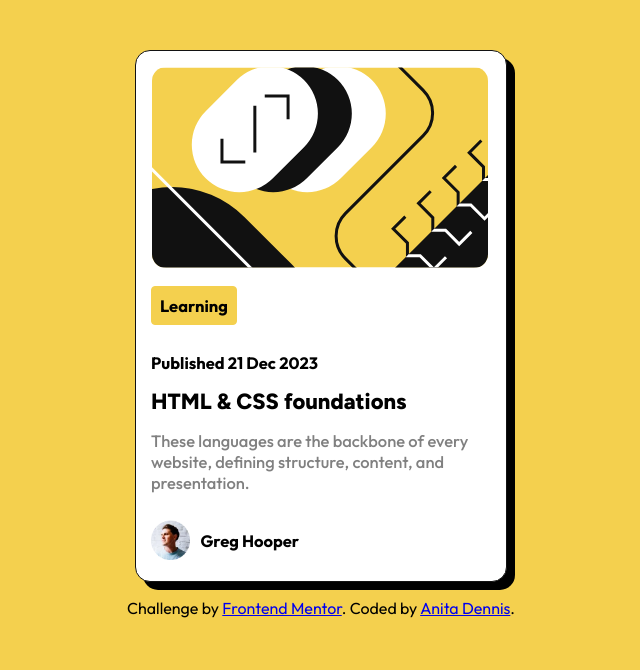
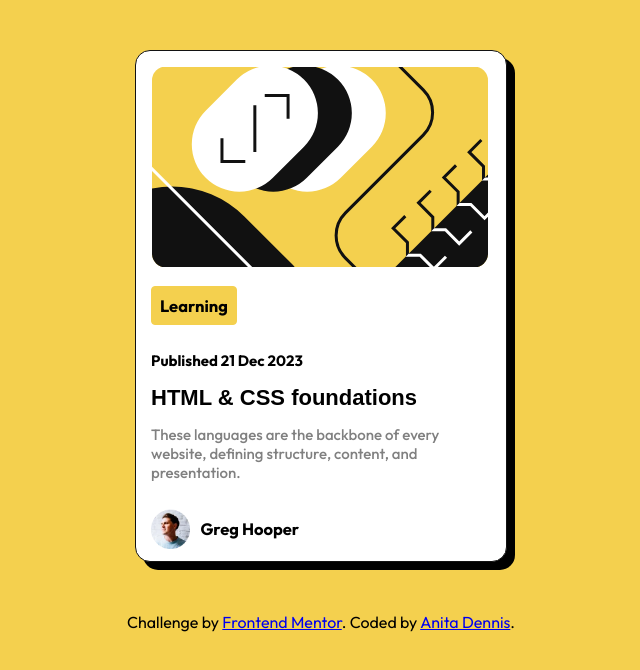
Before and after one commit to anitadenn/blog_preview_card, a plain HTML site: page index.html in a window 1280 px wide. Shown: the whole page, without its empty margins (319-959 px from the left). Drawn offline with Linux system fonts and the light colour scheme.

Commit message:
initial commit

```diff
--- a/index.html
+++ b/index.html
@@ -34,19 +34,19 @@
           <path stroke-width="5" d="m354.722 48.191-12.145 12.145 14.257 14.257v12.673h12.673l13.729 13.729 12.145-12.145"/></g></g><defs><clipPath id="a"><path fill="#fff" d="M0 .5h336v200H0z"/></clipPath></defs>
         </svg>
         <br>
-        <h2 class=" outfit outfit-1">Learning</h2>
-        <h2 class="outfit outfit-2">Published 21 Dec 2023</h2>
+        <h2 class=" outfit Learning-tab">Learning</h2>
+        <h2 class="outfit publish-date">Published 21 Dec 2023</h2>
         <a href="#">
-        <h1 class="figtree figtree-1">HTML & CSS foundations</h1>
+        <h1 class="figtree course-name">HTML & CSS foundations</h1>
       </a>
-        <h2 class="outfit outfit-3">These languages are the backbone of every website, defining structure, content, and presentation.</h2>
+        <h2 class="outfit description">These languages are the backbone of every website, defining structure, content, and presentation.</h2>
       <div class="user">
           <img src="assets/images/image-avatar.webp" alt="">
-        <h2 class="outfit outfit-4">Greg Hooper</h2>
+        <h2 class="outfit username">Greg Hooper</h2>
       </div>
   </div>
   <p>Challenge by <a href="https://www.frontendmentor.io?ref=challenge" target="_blank">Frontend Mentor</a>.
-    Coded by <a href="#">Anita Dennis</a>.</p>
+    Coded by <a href="https://www.github.com/anitadenn">Anita Dennis</a>.</p>
   </main>
 </body>
 </html>
--- a/style.css
+++ b/style.css
@@ -4,14 +4,14 @@
     border-radius: 15px;
     border: 1px solid hsl(0, 0%, 7%);
     width: 340px;
-    height: 500px;
-
+    height: 480px;
     margin: auto;
     margin-top: 50px;
     padding: 15px;
     background-color: hsl(0, 0%, 100%);
     box-shadow: 8px 8px black;
     text-align: left;
+    margin-bottom: 50px;
 }
 body{
     background-color: hsl(47, 88%, 63%);
@@ -22,10 +22,14 @@ body{
 svg{
     border: 1px solid #fff;
     border-radius: 15px;
+    margin: 0;
     position: relative;
+    top: 21%;
+    -ms-transform: translateY(-50%);
+    transform: translateY(-50%);
 }
 
-.outfit-1{
+.Learning-tab{
     display: inline-block;
     border: 1px solid hsl(47, 88%, 63%);
     padding: 8px;
@@ -33,9 +37,12 @@ svg{
     background-color: hsl(47, 88%, 63%);
     font-style: bold;
 }
+.publish-date{
+    font-size: 15px;
+}
 
-.figtree-1{
-    font-family: "Figtree", sans-serif;
+.course-name{
+    font-family: "Arial", sans-serif;
     font-weight: 800;
     color: #000;
 
@@ -43,21 +50,22 @@ svg{
 div a{
     text-decoration: none;
 }
-.figtree-1:hover{
+.course-name:hover{
     color: hsl(47, 88%, 63%);
 }
-.outfit-3{
+.description{
     font-family: "Outfit", sans-serif;
     font-optical-sizing: auto;
     font-weight: 500;
     font-style: normal;
     color: hsl(0, 0%, 50%);
+    font-size: 15px;
   }
 
 div img{
     height: 40px;
 }
-.outfit-4{
+.username{
     text-align: center;
     padding: 10px;
 }
```
